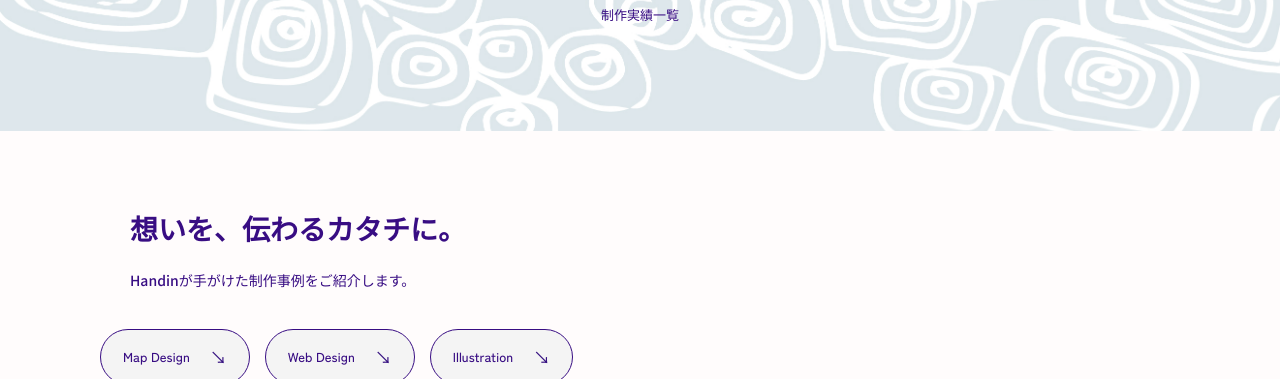
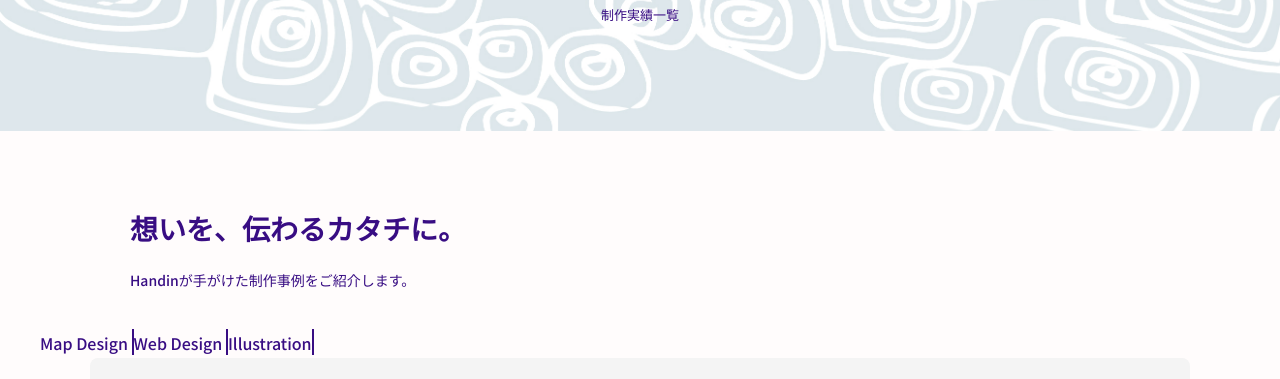
Before and after one commit to lnuidentity/handin, a plain HTML site: page case.html in a window 1280 px wide. Shown: the part 229-608 px from the top of the page. Drawn offline with Linux system fonts and the light colour scheme.

Commit message:
11181516

```diff
--- a/case.html
+++ b/case.html
@@ -61,10 +61,15 @@
 
         <!-- カテゴリーナビ -->
            <div class="container">
-        <nav class="case-category-nav fade-in">
-            <a href="#map-design">Map Design <span class="arrow">↘</span></a>
-            <a href="#web-design">Web Design <span class="arrow">↘</span></a>
-            <a href="#illustration">Illustration <span class="arrow">↘</span></a>
+<a href="./case.html#map-design">
+  Map Design <span class="arrow"></span>
+</a>
+<a href="./case.html#web-design">
+  Web Design <span class="arrow"></span>
+</a>
+<a href="./case.html#illustration">
+  Illustration <span class="arrow"></span>
+</a>
         </nav>
         </div>
 
--- a/css/case.css
+++ b/css/case.css
@@ -390,9 +390,15 @@ font-weight: var(--weight-heading);
 }
 
 .arrow {
-  color: #351080;
-  font-size: 24px;
-  font-weight: 400;
-  background: none;
-  border: none;
+    width: 12px;
+    height: 12px;
+    border-top: 2px solid currentColor;
+    border-right: 2px solid currentColor;
+    transform: rotate(45deg);
+    flex-shrink: 0;
+    transition: transform 0.3s;
 }
+
+.case-other-nav a:hover .arrow {
+    transform: rotate(45deg) translate(3px, -3px);
+}
```
